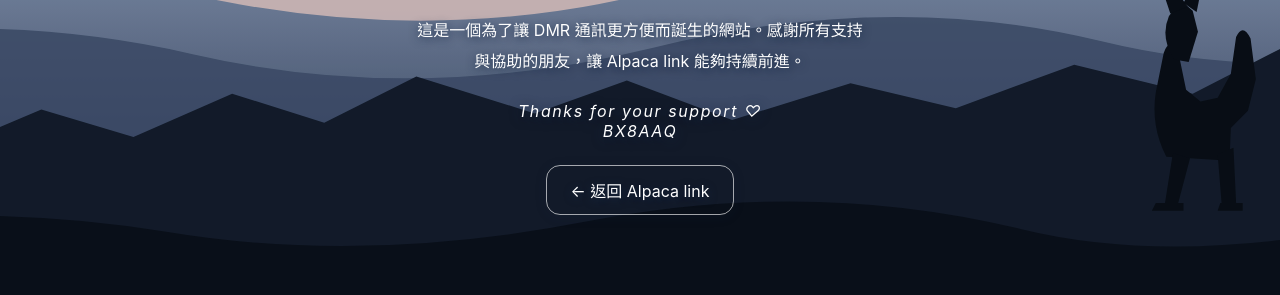
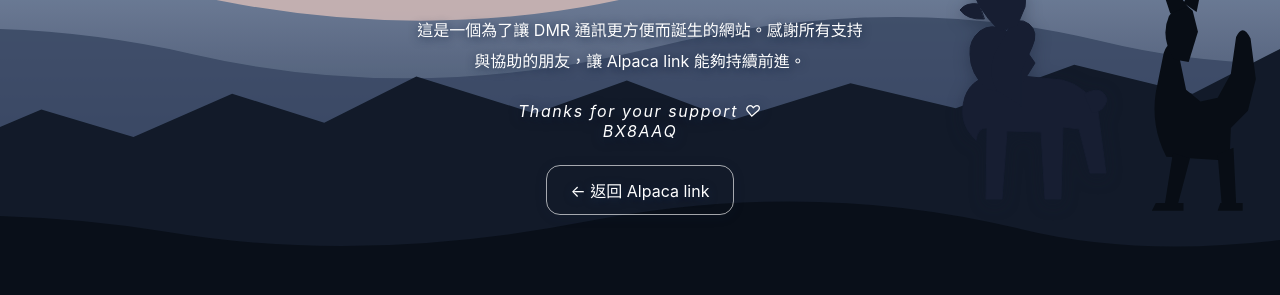
Before and after one commit to hit7067/rx-link-ptt, a website: page public/about.html in a window 1280 px wide. Shown: the part 505-800 px from the top of the page. Drawn offline with Linux system fonts and the light colour scheme.

Commit message:
Show alpaca gazing over hillside on About page

```diff
--- a/public/about.html
+++ b/public/about.html
@@ -3,8 +3,8 @@
 <style>
 *{box-sizing:border-box}
 body{margin:0;min-height:100svh;display:grid;place-items:center;overflow-x:hidden;padding:24px 16px;color:#fff;font-family:-apple-system,BlinkMacSystemFont,"Segoe UI",sans-serif;background:#263b61 url('/alpaca-hillside-fallback.svg') center center/cover no-repeat fixed}
-body:before{content:"";position:fixed;inset:0;background:rgba(15,30,55,.025);pointer-events:none}
-.panel{position:relative;width:min(700px,100%);padding:clamp(24px,5vw,52px) clamp(18px,5vw,48px);text-align:center;background:transparent;border:0;border-radius:0;box-shadow:none;backdrop-filter:none;-webkit-backdrop-filter:none}
+body:before{content:"";position:fixed;inset:0;background:rgba(15,30,55,.025);pointer-events:none;z-index:0}body:after{content:"";position:fixed;right:clamp(8px,5vw,70px);bottom:0;width:clamp(150px,27vw,320px);height:clamp(190px,34vw,360px);background:url("/alpaca-horizon.svg") bottom center/contain no-repeat;pointer-events:none;z-index:0;filter:drop-shadow(0 4px 8px #10182b55)}
+.panel{position:relative;z-index:1;width:min(700px,100%);padding:clamp(24px,5vw,52px) clamp(18px,5vw,48px);text-align:center;background:transparent;border:0;border-radius:0;box-shadow:none;backdrop-filter:none;-webkit-backdrop-filter:none}
 .logo{display:block;width:clamp(92px,16vw,132px);height:clamp(92px,16vw,132px);margin:0 auto 12px;filter:drop-shadow(0 4px 12px #10213b88)}.logo img{width:100%;height:100%;display:block;border-radius:24px}
 h1{font-size:clamp(34px,6vw,50px);margin:0 0 8px;letter-spacing:.015em;text-shadow:0 2px 14px #152744cc}
 .tag{letter-spacing:.18em;color:#f0f4ff;font-size:13px;text-shadow:0 2px 8px #152744cc}
```
